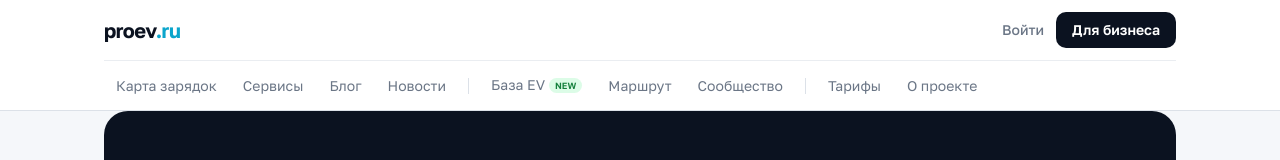
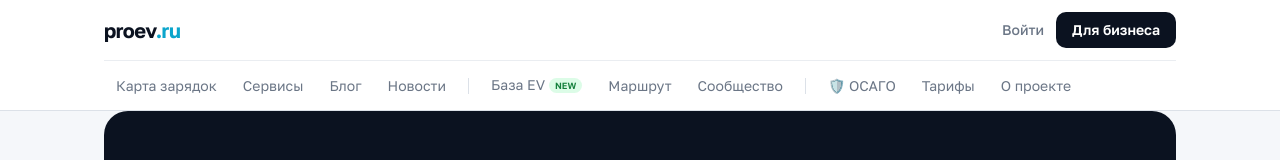
Before and after one commit to UnikarTOP/proev, a Next.js app in the folder frontend/: page / in a window 1280 px wide. Shown: the top 160 px of the page. Built offline with nearby package versions, Linux system fonts and the light colour scheme; no server answers.

Commit message:
Add OSAGO to nav

```diff
--- a/frontend/src/app/layout.tsx
+++ b/frontend/src/app/layout.tsx
@@ -110,6 +110,7 @@ export default function RootLayout({ children }: { children: React.ReactNode })
               <span className="w-px h-4 bg-line mx-2 flex-shrink-0" />
 
               {/* Группа 3 — бизнес */}
+              <a href="/osago" className="text-sm text-muted hover:text-ink-900 hover:bg-paper-50 px-3 py-1.5 rounded-lg transition-all whitespace-nowrap flex items-center gap-1">🛡️ ОСАГО</a>
               <a href="/pricing" className="text-sm text-muted hover:text-ink-900 hover:bg-paper-50 px-3 py-1.5 rounded-lg transition-all whitespace-nowrap">Тарифы</a>
               <a href="/about" className="text-sm text-muted hover:text-ink-900 hover:bg-paper-50 px-3 py-1.5 rounded-lg transition-all whitespace-nowrap">О проекте</a>
             </nav>
@@ -210,7 +211,8 @@ function MobileMenu() {
         <a href="/blog" className="text-sm text-muted hover:text-ink-900 hover:bg-paper-50 px-3 py-1.5 rounded-lg transition-all whitespace-nowrap">Блог</a>
               <a href="/news" className="px-4 py-3 text-sm font-medium text-ink-900 hover:bg-paper-50 border-b border-line">Новости</a>
         <a href="/about" className="px-4 py-3 text-sm font-medium text-ink-900 hover:bg-paper-50 border-b border-line">О проекте</a>
-        <a href="/pricing" className="px-4 py-3 text-sm font-medium text-ink-900 hover:bg-paper-50 border-b border-line">Тарифы</a>
+        <a href="/osago" className="text-sm text-muted hover:text-ink-900 hover:bg-paper-50 px-3 py-1.5 rounded-lg transition-all whitespace-nowrap flex items-center gap-1">🛡️ ОСАГО</a>
+              <a href="/pricing" className="px-4 py-3 text-sm font-medium text-ink-900 hover:bg-paper-50 border-b border-line">Тарифы</a>
         <a href="/partner" className="px-4 py-3 text-sm font-semibold text-volt-600 hover:bg-paper-50">Разместить сервис</a>
       </div>
     </div>
```
